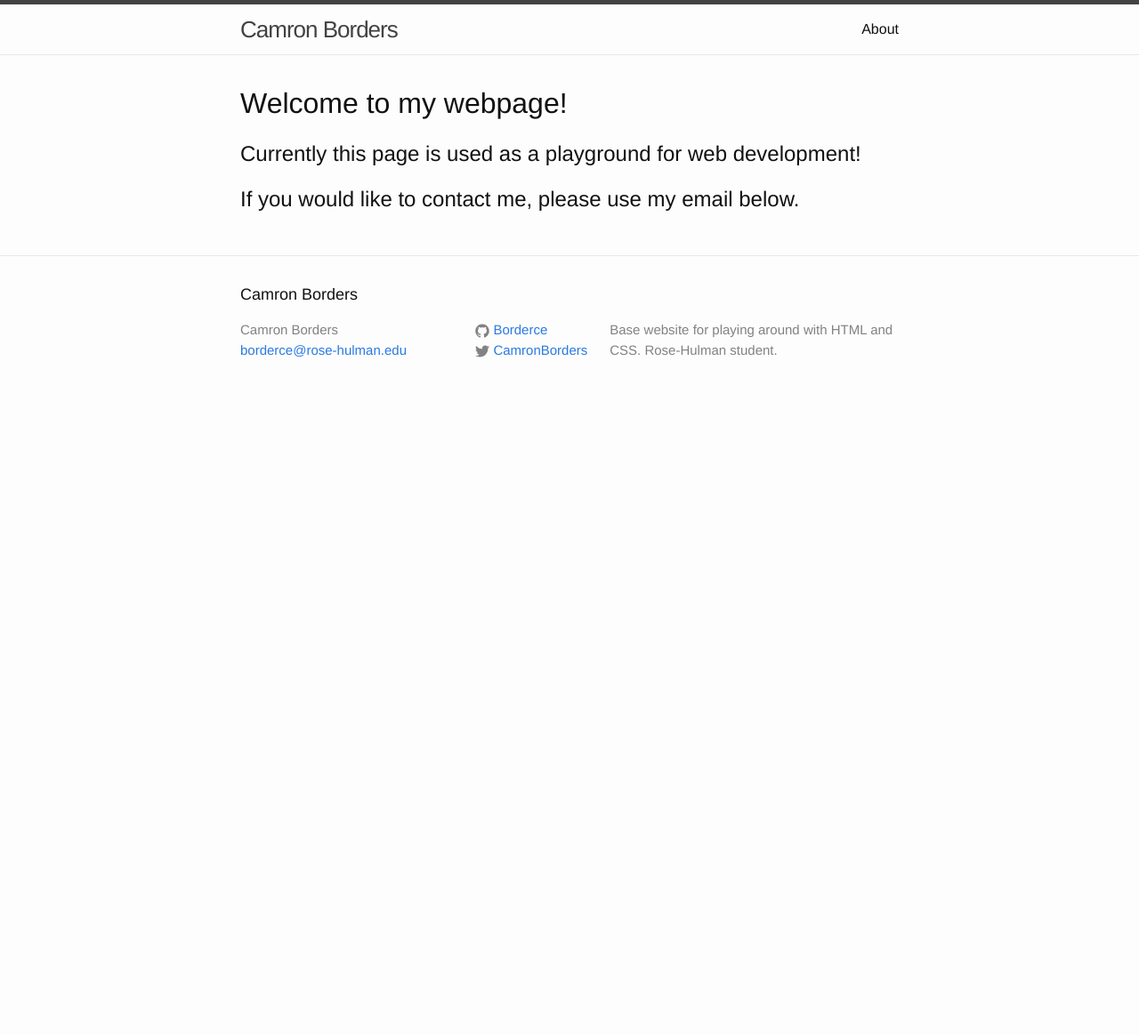
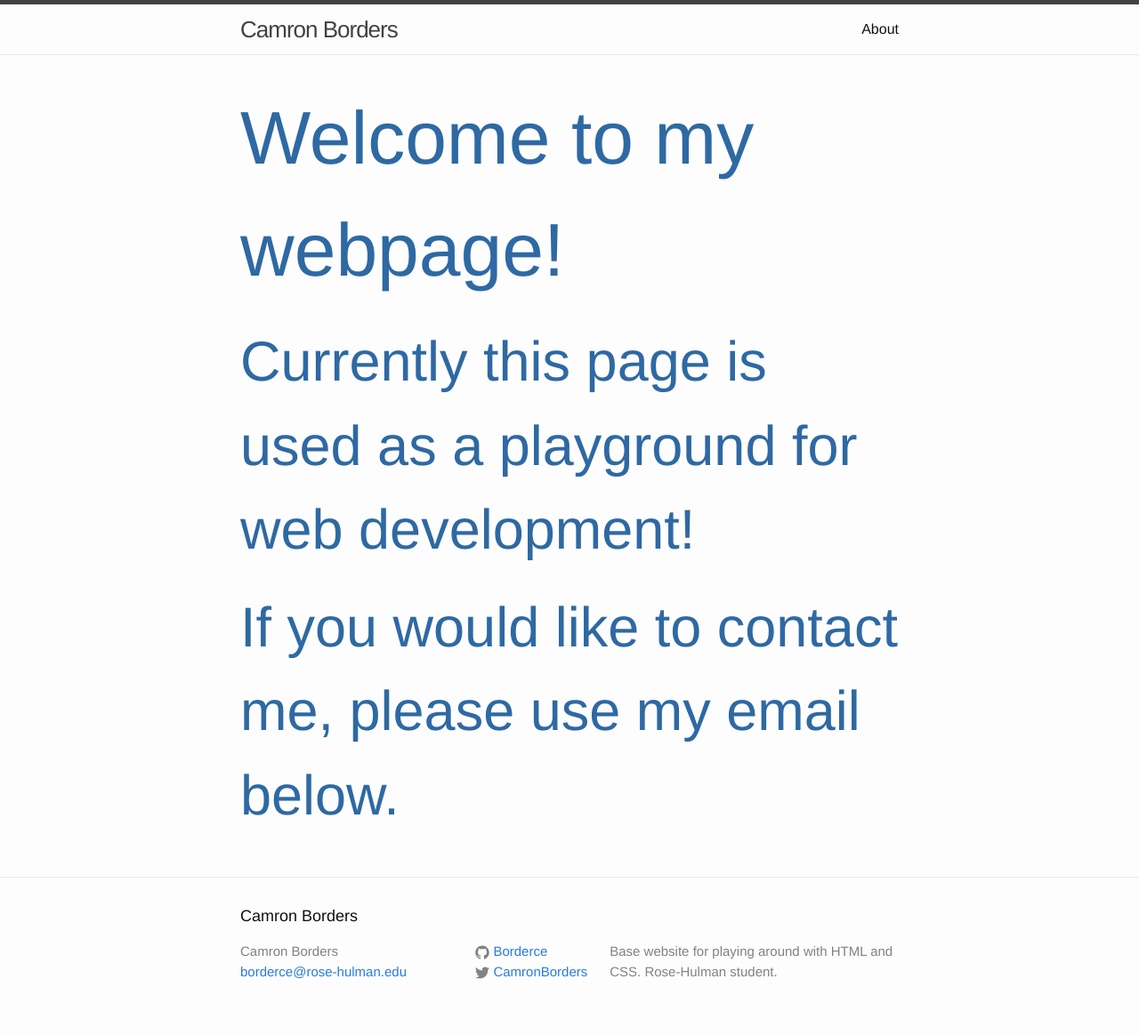
Before and after one commit to Borderce/Borderce.github.io, a Jekyll site: the page built from index.html, in a window 1280 px wide. Shown: the whole page at 89% size. Built offline with Jekyll 4.4.1, drawn with Linux system fonts in a browser that asks for light colours; before the commit the page ends 900 px from its top, so only the background shows below that.

Commit message:
Update main.scss

```diff
--- a/css/main.scss
+++ b/css/main.scss
@@ -51,3 +51,10 @@ $on-laptop:        800px;
         "layout",
         "syntax-highlighting"
 ;
+
+
+.home{
+    font-family: 'Helvetica', 'sans-serif';
+    font-size: 42px;
+    color: #2e69a3;
+}
```
